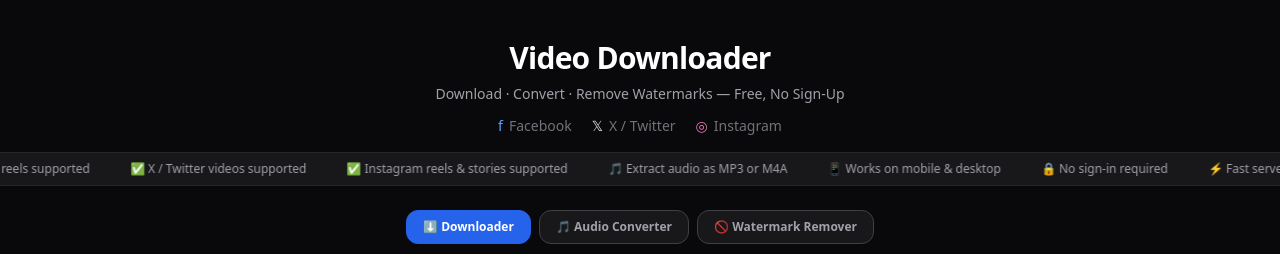
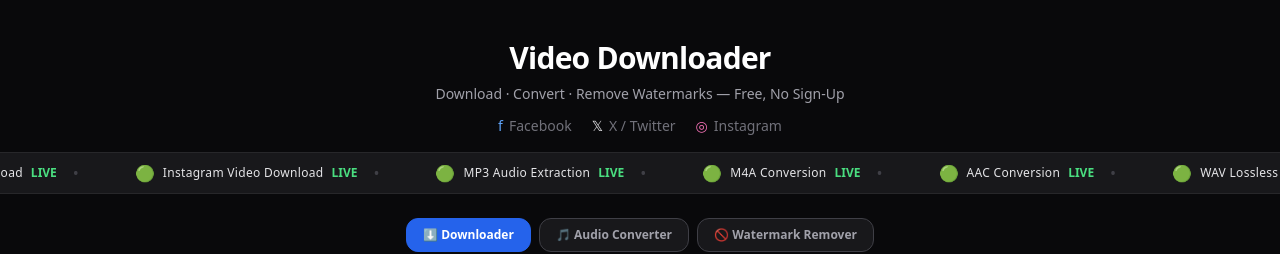
Before and after one commit to accessmakr/video-dl, a React (Vite) app in the folder frontend/: page / in a window 1280 px wide. Shown: the top 254 px of the page. Built offline with nearby package versions, Linux system fonts and the light colour scheme; no server answers.

Commit message:
StatusTicker.jsx

```diff
--- a/frontend/src/components/StatusTicker.jsx
+++ b/frontend/src/components/StatusTicker.jsx
@@ -1,53 +1,79 @@
 /**
  * StatusTicker.jsx
- * Horizontally scrolling marquee strip shown between the header and main content.
- * Displays tips and supported-platform info.
+ * Continuous horizontal scrolling ticker showing all live site features.
+ * Pure CSS animation — zero JavaScript loops.
  */
 
-import { useEffect, useRef } from 'react';
-
-const MESSAGES = [
-  '✅ Facebook videos & reels supported',
-  '✅ X / Twitter videos supported',
-  '✅ Instagram reels & stories supported',
-  '🎵 Extract audio as MP3 or M4A',
-  '📱 Works on mobile & desktop',
-  '🔒 No sign-in required',
-  '⚡ Fast server-side processing',
-  '📥 Download in 360p · 480p · 720p · 1080p',
+const ITEMS = [
+  { icon: '🟢', label: 'Facebook Video Download',    status: 'LIVE'    },
+  { icon: '🟢', label: 'Twitter / X Video Download', status: 'LIVE'    },
+  { icon: '🟢', label: 'Instagram Video Download',   status: 'LIVE'    },
+  { icon: '🟢', label: 'MP3 Audio Extraction',        status: 'LIVE'    },
+  { icon: '🟢', label: 'M4A Conversion',              status: 'LIVE'    },
+  { icon: '🟢', label: 'AAC Conversion',              status: 'LIVE'    },
+  { icon: '🟢', label: 'WAV Lossless Export',         status: 'LIVE'    },
+  { icon: '🟢', label: 'FLAC Hi-Fi Export',           status: 'LIVE'    },
+  { icon: '🟢', label: 'OGG Conversion',              status: 'LIVE'    },
+  { icon: '🟢', label: 'Quality 64 – 320 kbps',       status: 'LIVE'    },
+  { icon: '🟢', label: 'Drag & Drop Upload',          status: 'LIVE'    },
+  { icon: '🟢', label: 'Files up to 500 MB',          status: 'LIVE'    },
+  { icon: '🟡', label: 'Watermark Removal',           status: 'SOON'    },
+  { icon: '🟡', label: 'Video Format Converter',      status: 'SOON'    },
+  { icon: '🟡', label: 'Batch Conversion',            status: 'SOON'    },
+  { icon: '🟡', label: 'TikTok Download',             status: 'SOON'    },
+  { icon: '🔴', label: 'YouTube Download',            status: 'PENDING' },
+  { icon: '🟢', label: 'Free — No Sign-Up',           status: 'LIVE'    },
+  { icon: '🟢', label: 'Mobile First Design',         status: 'LIVE'    },
+  { icon: '🟢', label: 'Privacy — Files Auto-Deleted', status: 'LIVE'   },
 ];
 
+const STATUS_COLOURS = {
+  LIVE:    'text-green-400',
+  SOON:    'text-yellow-400',
+  PENDING: 'text-red-400',
+};
+
+function TickerItem({ icon, label, status }) {
+  return (
+    <span className="inline-flex items-center gap-2 px-6 whitespace-nowrap select-none">
+      <span aria-hidden="true">{icon}</span>
+      <span className="text-zinc-200 text-xs font-medium tracking-wide">{label}</span>
+      <span className={`text-xs font-bold uppercase ${STATUS_COLOURS[status]}`}>
+        {status}
+      </span>
+      <span className="text-zinc-700 mx-2" aria-hidden="true">•</span>
+    </span>
+  );
+}
+
 export default function StatusTicker() {
-  const trackRef = useRef(null);
-
-  // Duplicate items so the loop is seamless
-  const items = [...MESSAGES, ...MESSAGES];
+  // Duplicate items so the second copy fills seamlessly while first scrolls off
+  const doubled = [...ITEMS, ...ITEMS];
 
   return (
     <div
-      className="w-full overflow-hidden bg-zinc-900 border-y border-zinc-800 py-2"
-      aria-hidden="true"          // decorative; screen readers skip it
+      className="w-full bg-zinc-900 border-y border-zinc-800 overflow-hidden py-2"
+      role="marquee"
+      aria-label="Live feature status"
+      aria-live="off"
     >
       <div
-        ref={trackRef}
-        className="flex gap-10 whitespace-nowrap animate-ticker"
-        style={{ willChange: 'transform' }}
+        className="flex animate-ticker"
+        style={{ width: 'max-content' }}
       >
-        {items.map((msg, i) => (
-          <span key={i} className="text-xs text-zinc-400 flex-shrink-0">
-            {msg}
-          </span>
+        {doubled.map((item, i) => (
+          <TickerItem key={i} {...item} />
         ))}
       </div>
 
-      {/* Inline keyframes so the component is self-contained */}
+      {/* Ticker animation — injected as a style tag to avoid Tailwind purge */}
       <style>{`
         @keyframes ticker {
           0%   { transform: translateX(0); }
           100% { transform: translateX(-50%); }
         }
         .animate-ticker {
-          animation: ticker 28s linear infinite;
+          animation: ticker 60s linear infinite;
         }
         .animate-ticker:hover {
           animation-play-state: paused;
```
